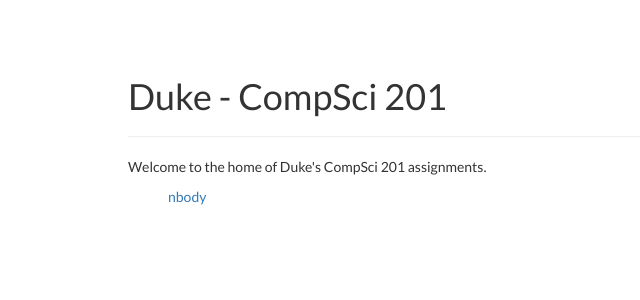
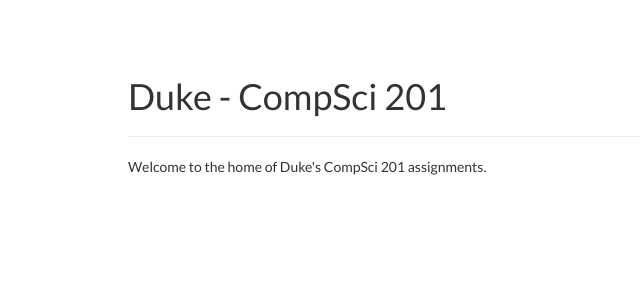
Before and after one commit to compsci201/compsci201.github.io, a Jekyll site: the page built from index.html, in a window 1280 px wide. Shown: the top 300 px of the page, without its empty margins (0-640 px from the left). Built offline with Jekyll 4.4.1, drawn with Linux system fonts in a browser that asks for light colours; nearby versions of some CDN libraries.

Commit message:
Update _config.yml
Removed links to assignments still under review

```diff
--- a/_config.yml
+++ b/_config.yml
@@ -12,4 +12,3 @@ markdown: kramdown
 highlighter: pygments
 
 assignments:
-  - title: nbody
```
